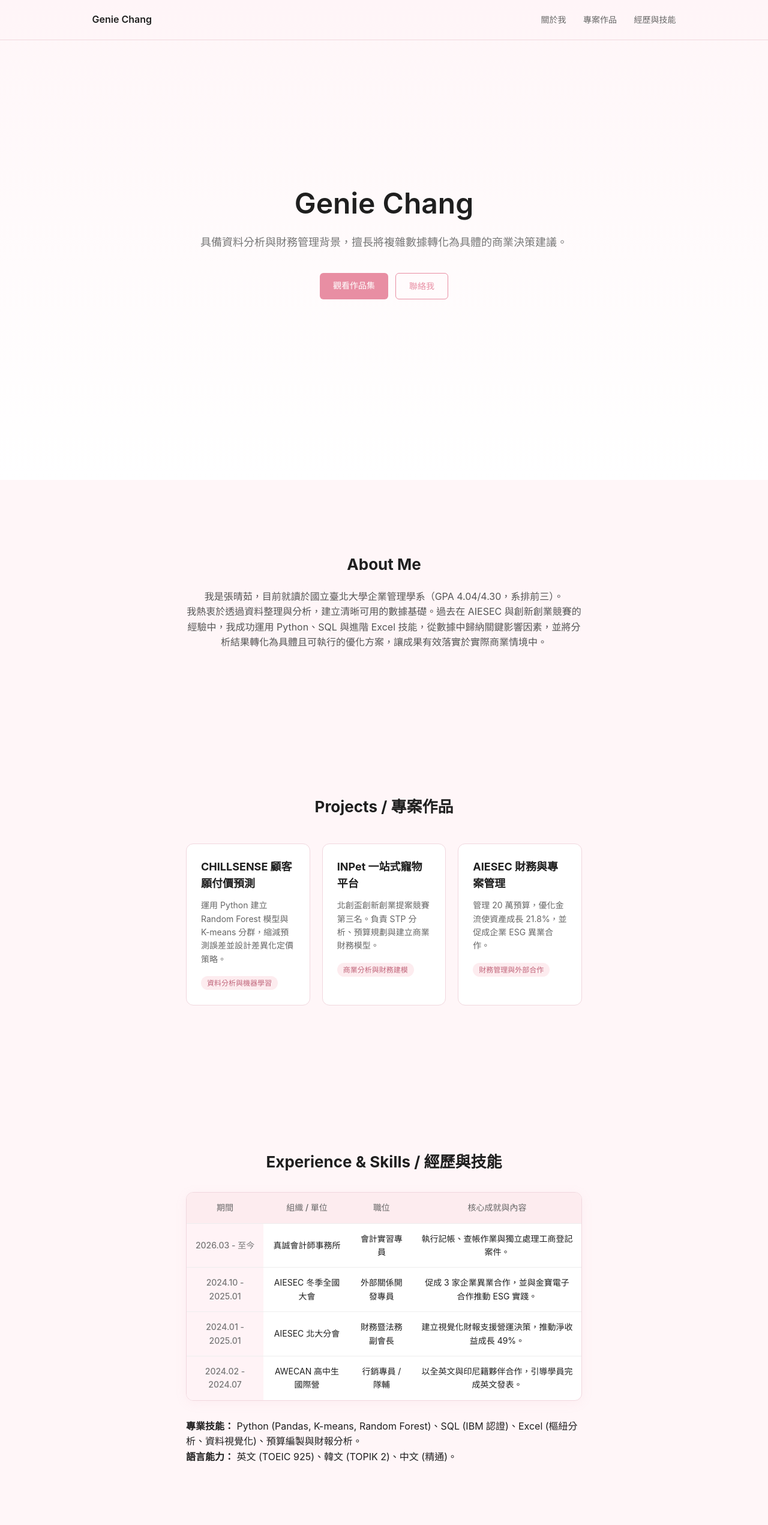
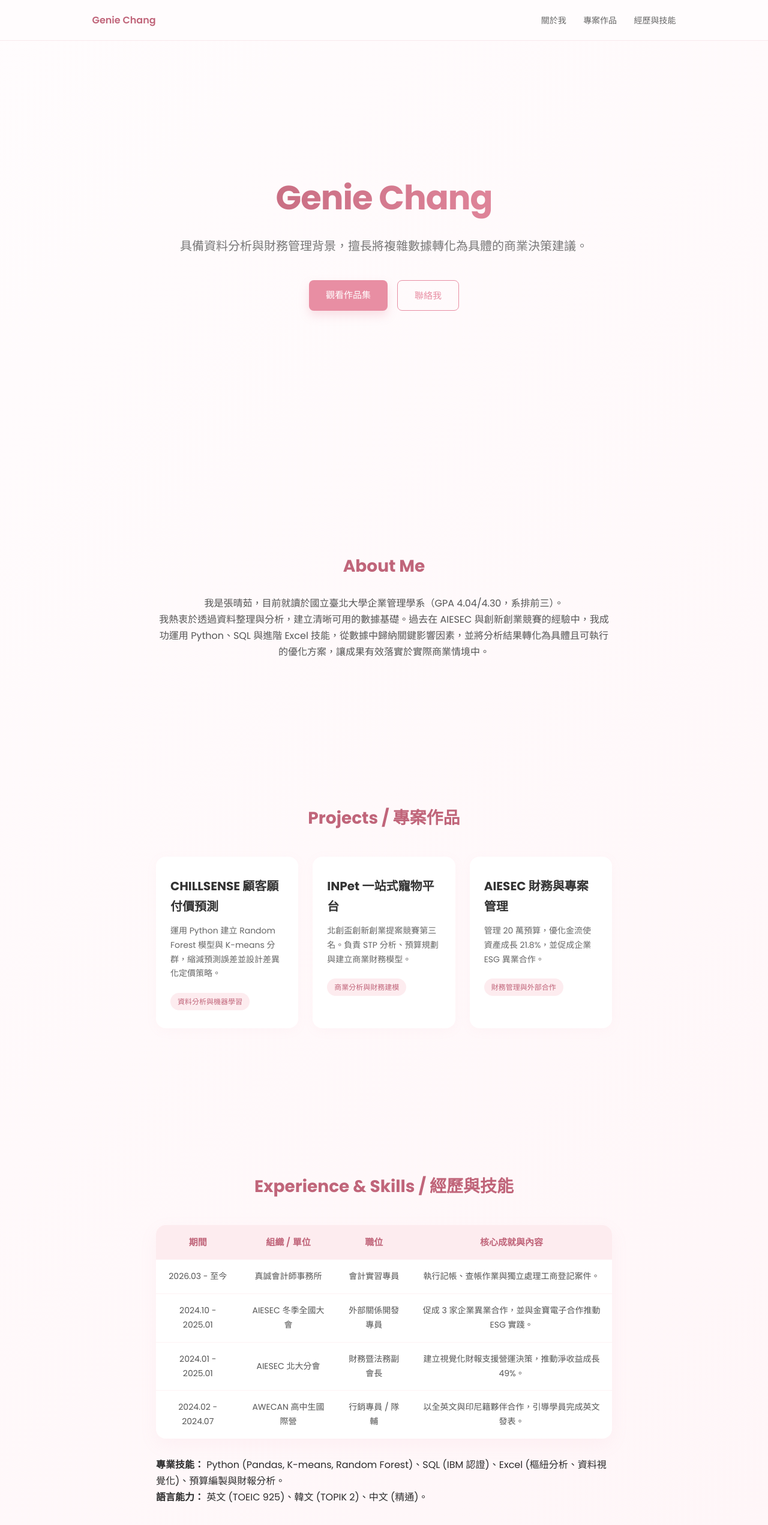
Before and after one commit to geniechang94555/Personal-Profile-Webpage, a plain HTML site: page index.html in a window 1280 px wide. Shown: the whole page at 60% size. Drawn offline with Linux system fonts and the light colour scheme.

Commit message:
Update styles.css

```diff
--- a/styles.css
+++ b/styles.css
@@ -1,3 +1,6 @@
+/* 引入高質感字體 */
+@import url('https://fonts.googleapis.com/css2?family=Poppins:wght@300;400;500;600;700&display=swap');
+
 /* Reset */
 * {
   margin: 0;
@@ -5,12 +8,12 @@
   box-sizing: border-box;
 }
 
-/* 全站 */
+/* 全站 (換上新字體與微漸層背景) */
 body {
-  font-family: -apple-system, BlinkMacSystemFont, "Segoe UI", sans-serif;
-  background-color: #fff6f8; /* 淡粉背景 */
-  color: #1f1f1f;
-  line-height: 1.6;
+  font-family: 'Poppins', -apple-system, BlinkMacSystemFont, "Segoe UI", sans-serif;
+  background: linear-gradient(135deg, #fffcfd 0%, #fff6f8 100%);
+  color: #2c2c2c;
+  line-height: 1.7;
 }
 
 /* Navbar */
@@ -21,13 +24,16 @@ body {
   padding: 20px 12%;
   position: fixed;
   width: 100%;
-  background: rgba(255, 246, 248, 0.9);
-  border-bottom: 1px solid #f1d7de;
+  background: rgba(255, 252, 253, 0.85);
+  backdrop-filter: blur(8px); /* 導覽列加上毛玻璃效果，超有質感 */
+  border-bottom: 1px solid rgba(241, 215, 222, 0.5);
+  z-index: 1000;
 }
 
 .nav-logo {
   font-weight: 600;
   font-size: 16px;
+  color: #c0657a;
 }
 
 .nav-links a {
@@ -35,6 +41,11 @@ body {
   font-size: 14px;
   color: #666;
   text-decoration: none;
+  transition: color 0.3s;
+}
+
+.nav-links a:hover {
+  color: #c0657a;
 }
 
 /* Hero */
@@ -45,104 +56,95 @@ body {
   justify-content: center;
   text-align: center;
   padding: 0 20px;
-  background: linear-gradient(180deg, #fff6f8 0%, #ffffff 100%);
 }
 
+/* 名字加上玫瑰金漸層 */
 .hero-name {
-  font-size: 48px;
-  font-weight: 600;
-  margin-bottom: 12px;
+  font-size: 56px;
+  font-weight: 700;
+  letter-spacing: -1px;
+  margin-bottom: 16px;
+  background: linear-gradient(90deg, #c0657a, #e88ea3);
+  -webkit-background-clip: text;
+  -webkit-text-fill-color: transparent;
 }
 
 .hero-tagline {
-  font-size: 18px;
+  font-size: 20px;
   color: #777;
-  margin-bottom: 36px;
+  margin-bottom: 40px;
+  font-weight: 300;
 }
 
 /* Buttons */
 .hero-buttons {
   display: flex;
   justify-content: center;
-  gap: 12px;
+  gap: 16px;
 }
 
 .btn {
-  padding: 10px 22px;
-  border-radius: 6px;
-  font-size: 14px;
-  transition: 0.2s;
+  padding: 12px 28px;
+  border-radius: 8px;
+  font-size: 15px;
+  font-weight: 500;
+  transition: all 0.3s ease;
   text-decoration: none;
 }
 
-/* 主按鈕（粉） */
+/* 主按鈕（立體粉） */
 .primary-btn {
   background: #e88ea3;
   color: #fff;
+  box-shadow: 0 8px 16px rgba(232, 142, 163, 0.25);
 }
 
 .primary-btn:hover {
   background: #d46c86;
+  transform: translateY(-2px);
+  box-shadow: 0 12px 20px rgba(232, 142, 163, 0.35);
 }
 
 /* 次按鈕 */
 .secondary-btn {
   border: 1px solid #e88ea3;
   color: #e88ea3;
+  background: transparent;
 }
 
 .secondary-btn:hover {
   background: #e88ea3;
   color: #fff;
+  transform: translateY(-2px);
 }
 
 /* Section */
 .section-container {
-  max-width: 700px;
+  max-width: 800px;
   margin: 0 auto;
   padding: 120px 20px;
   text-align: center;
 }
 
 .section-container h2 {
-  font-size: 26px;
-  margin-bottom: 20px;
+  font-size: 28px;
+  margin-bottom: 24px;
+  color: #c0657a;
 }
 
-/* About */
 .about p {
   color: #555;
+  font-size: 16px;
 }
 
-/* Skills（如果你有加） */
-.skills-list span {
-  display: inline-block;
-  margin: 6px;
-  padding: 6px 12px;
-  background: #fdecef;
-  border-radius: 20px;
-  font-size: 13px;
-}
-
-/* Contact */
-.contact-list p {
-  margin: 8px 0;
-  color: #444;
-}
-
-.contact a {
-  color: #e88ea3;
-  text-decoration: none;
-}
-
-/* 表格外框 */
+/* 表格外框 (拿掉生硬邊框，改用高級空氣陰影) */
 .table-wrapper {
-  margin-top: 30px;
+  margin-top: 40px;
   overflow-x: auto;
   background: #ffffff;
-  border-radius: 12px;
-  border: 1px solid #f1d7de;
-  box-shadow: 0 4px 20px rgba(232, 142, 163, 0.08);
+  border-radius: 16px;
+  border: none;
+  box-shadow: 0 10px 30px rgba(232, 142, 163, 0.08);
 }
 
 /* 表格本體 */
@@ -152,34 +154,25 @@ body {
   min-width: 600px;
 }
 
-/* 表頭 */
 .schedule-table thead {
   background: #fdecef;
 }
 
 .schedule-table th {
-  padding: 14px;
-  font-size: 14px;
-  font-weight: 500;
-  color: #666;
+  padding: 16px;
+  font-size: 15px;
+  font-weight: 600;
+  color: #c0657a;
 }
 
-/* 內容 */
 .schedule-table td {
-  padding: 14px;
+  padding: 16px;
   text-align: center;
   font-size: 14px;
-  border-top: 1px solid #eee;
+  border-top: 1px solid #fdf2f4;
+  color: #555;
 }
 
-/* Time 欄 */
-.schedule-table td:first-child {
-  font-weight: 500;
-  color: #777;
-  background: #fff3f6;
-}
-
-/* Hover */
 .schedule-table tr:hover {
   background: #fff8fa;
 }
@@ -188,65 +181,117 @@ body {
 .projects-grid {
   display: grid;
   grid-template-columns: repeat(3, 1fr);
-  gap: 20px;
+  gap: 24px;
   margin-top: 40px;
 }
 
-/* 卡片 */
+/* 卡片 (拿掉邊框，加大留白與陰影) */
 .project-card {
   background: #ffffff;
-  padding: 24px;
-  border-radius: 12px;
-  border: 1px solid #f1d7de;
+  padding: 32px 24px;
+  border-radius: 16px;
+  border: none;
   text-align: left;
-  transition: 0.2s;
+  transition: all 0.3s ease;
   text-decoration: none;
   color: inherit;
+  box-shadow: 0 4px 20px rgba(232, 142, 163, 0.05);
+  cursor: pointer;
 }
 
-/* Hover */
 .project-card:hover {
-  transform: translateY(-5px);
-  box-shadow: 0 10px 25px rgba(232, 142, 163, 0.15);
+  transform: translateY(-8px);
+  box-shadow: 0 15px 30px rgba(232, 142, 163, 0.15);
 }
 
-/* 標題 */
 .project-card h3 {
-  font-size: 18px;
-  margin-bottom: 10px;
+  font-size: 20px;
+  margin-bottom: 12px;
+  color: #333;
 }
 
-/* 內容 */
 .project-card p {
   font-size: 14px;
   color: #666;
-  margin-bottom: 15px;
+  margin-bottom: 20px;
 }
 
-/* Tag */
 .project-tag {
   font-size: 12px;
   color: #c0657a;
   background: #fdecef;
-  padding: 4px 10px;
+  padding: 6px 12px;
   border-radius: 999px;
+  font-weight: 500;
+}
+
+/* 進場微動畫 */
+@keyframes fadeInUp {
+  from {
+    opacity: 0;
+    transform: translateY(20px);
+  }
+  to {
+    opacity: 1;
+    transform: translateY(0);
+  }
+}
+
+.hero-content, .section-container {
+  animation: fadeInUp 0.8s ease-out forwards;
+}
+
+/* Project 子頁面專用 */
+.project-hero {
+  padding-top: 140px;
+  padding-bottom: 40px;
+  background: linear-gradient(180deg, #fffcfd 0%, #ffffff 100%);
+}
+
+.project-hero h1 {
+  font-size: 40px;
+  color: #c0657a;
+  margin-bottom: 16px;
+}
+
+.project-subtitle {
+  font-size: 18px;
+  color: #777;
+}
+
+.project-content {
+  background: #ffffff;
+}
+
+.project-section {
+  text-align: left;
+  margin-bottom: 40px;
+  padding: 40px;
+  background: #fffcfd;
+  border-radius: 16px;
+  box-shadow: 0 4px 20px rgba(232, 142, 163, 0.04);
+}
+
+.project-section h2 {
+  font-size: 22px;
+  margin-bottom: 16px;
+  color: #c0657a;
+}
+
+.project-section ul {
+  padding-left: 24px;
+  color: #555;
+}
+
+.project-section li {
+  margin-bottom: 10px;
 }
 
 /* Responsive */
 @media (max-width: 768px) {
-  .hero-name {
-    font-size: 32px;
-  }
-
-  .hero-buttons {
-    flex-direction: column;
-  }
-
-  .nav-links {
-    display: none;
-  }
-
-  .projects-grid {
-    grid-template-columns: 1fr;
-  }
+  .hero-name { font-size: 36px; }
+  .hero-buttons { flex-direction: column; }
+  .nav-links { display: none; }
+  .projects-grid { grid-template-columns: 1fr; }
+  .project-section { padding: 24px; }
 }
```
